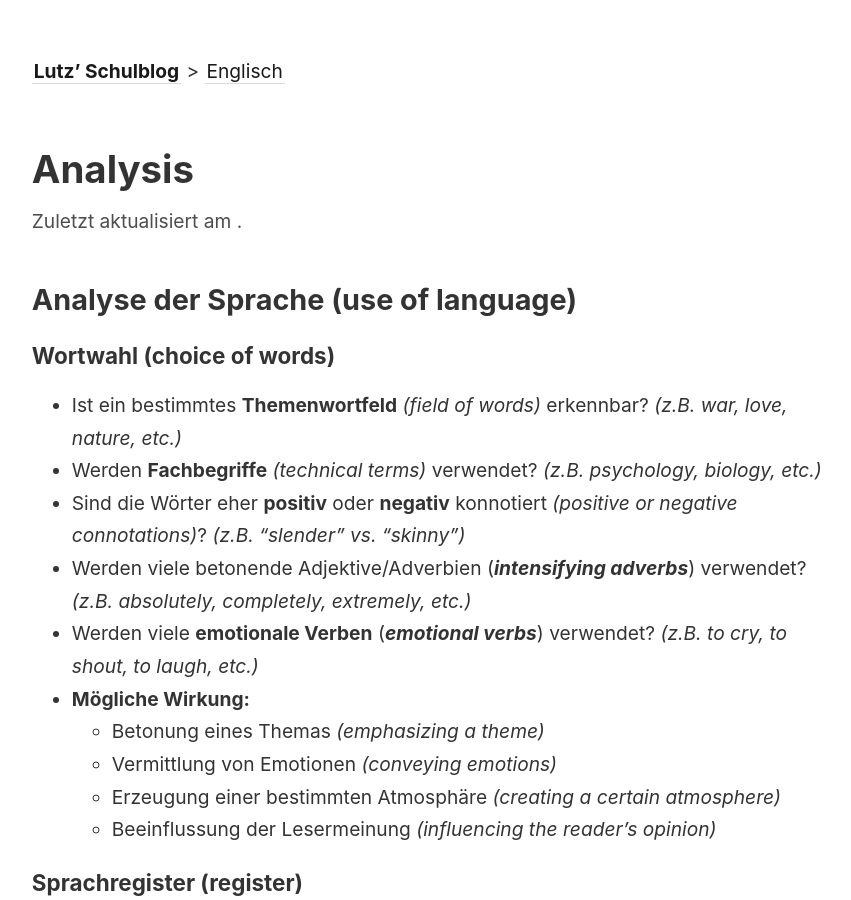
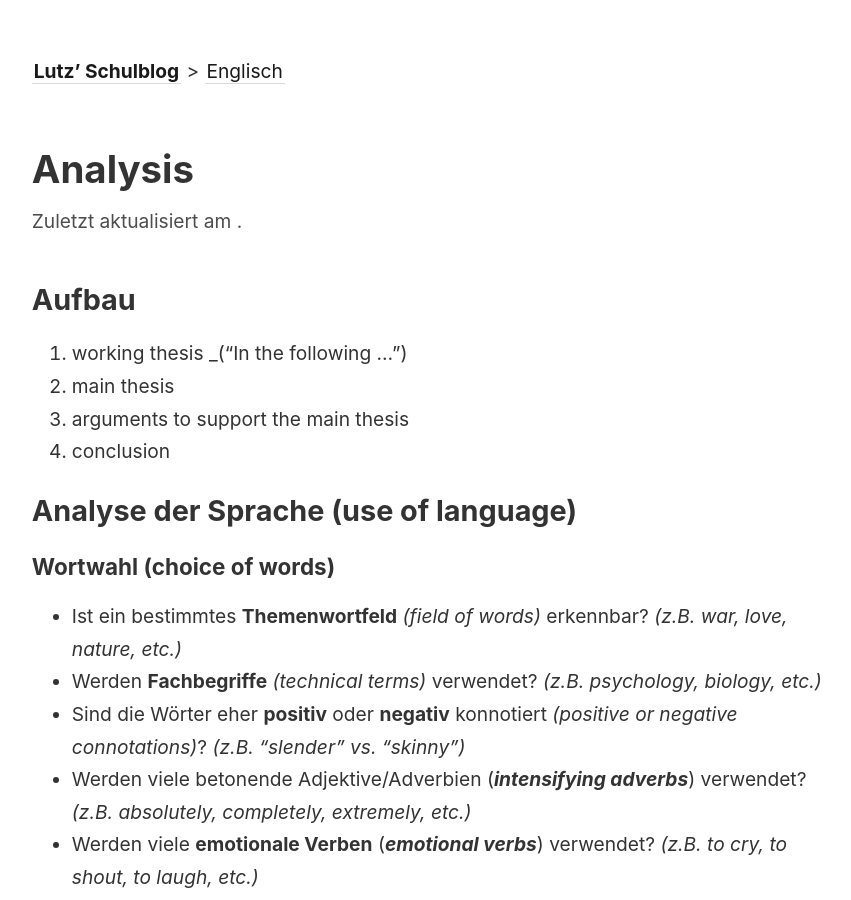
Before and after one commit to lutz-stu/school-blog, a Jekyll site: the page built from _notes/Englisch/analysis.md, in a window 1280 px wide and 900 px high. Shown: the whole window, without its empty margins (45-896 px from the left). Built offline with Jekyll 4.4.1, drawn with Linux system fonts in a browser that asks for light colours.

Commit message:
Update Englisch content

```diff
--- a/_notes/Englisch/analysis.md
+++ b/_notes/Englisch/analysis.md
@@ -1,6 +1,13 @@
 ---
 title: Analysis
 ---
+
+## Aufbau
+
+1. working thesis _("In the following …")
+2. main thesis
+3. arguments to support the main thesis
+4. conclusion
 
 ## Analyse der Sprache (use of language)
 
```
Also changed, not shown: _notes/Englisch/index.md (+1 -1 lines).
